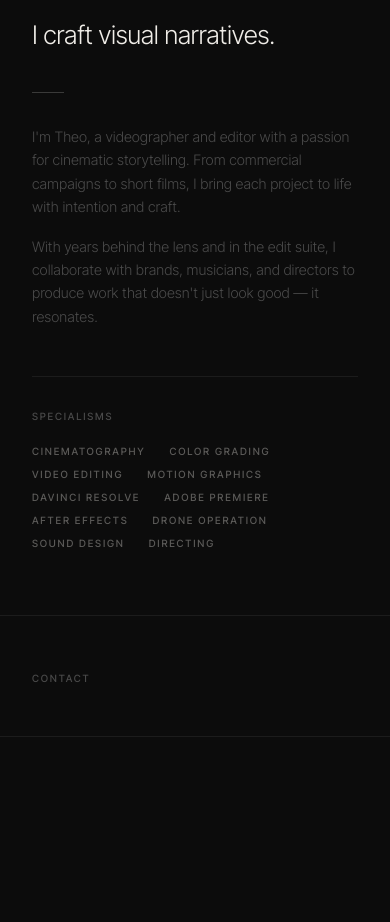
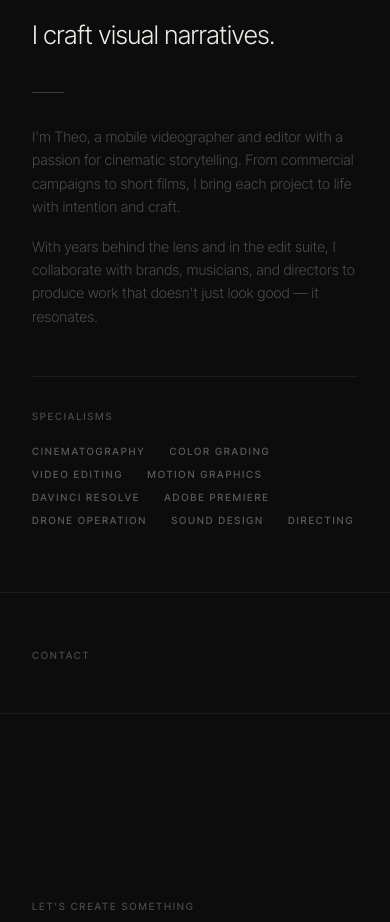
Before and after one commit to NanaWhan/theo-portfolio, a Next.js app: page / in a window 390 px wide. Shown: the part 2400-3322 px from the top of the page. Built offline with nearby package versions, Linux system fonts and the light colour scheme.

Commit message:
Update about section: specify mobile videographer and remove After Effects from skills

```diff
--- a/data/index.ts
+++ b/data/index.ts
@@ -34,7 +34,7 @@ export const about = {
   eyebrow: "The Filmmaker",
   heading: "I craft visual\nnarratives.",
   bio: [
-    "I'm Theo, a videographer and editor with a passion for cinematic storytelling. From commercial campaigns to short films, I bring each project to life with intention and craft.",
+    "I'm Theo, a mobile videographer and editor with a passion for cinematic storytelling. From commercial campaigns to short films, I bring each project to life with intention and craft.",
     "With years behind the lens and in the edit suite, I collaborate with brands, musicians, and directors to produce work that doesn't just look good — it resonates.",
   ],
   image: "/images/me.jpg",
@@ -45,7 +45,6 @@ export const about = {
     "Motion Graphics",
     "DaVinci Resolve",
     "Adobe Premiere",
-    "After Effects",
     "Drone Operation",
     "Sound Design",
     "Directing",
```
